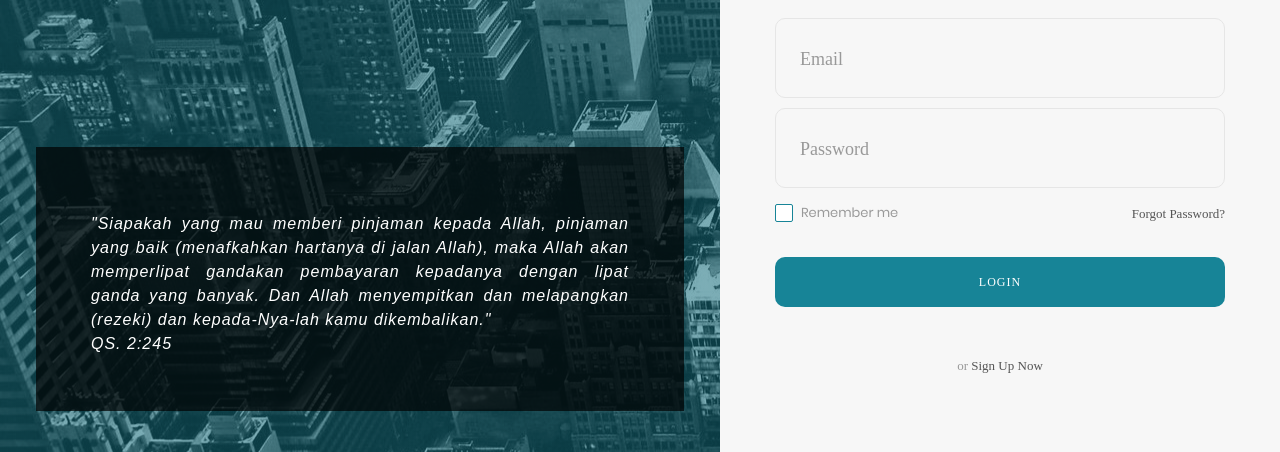
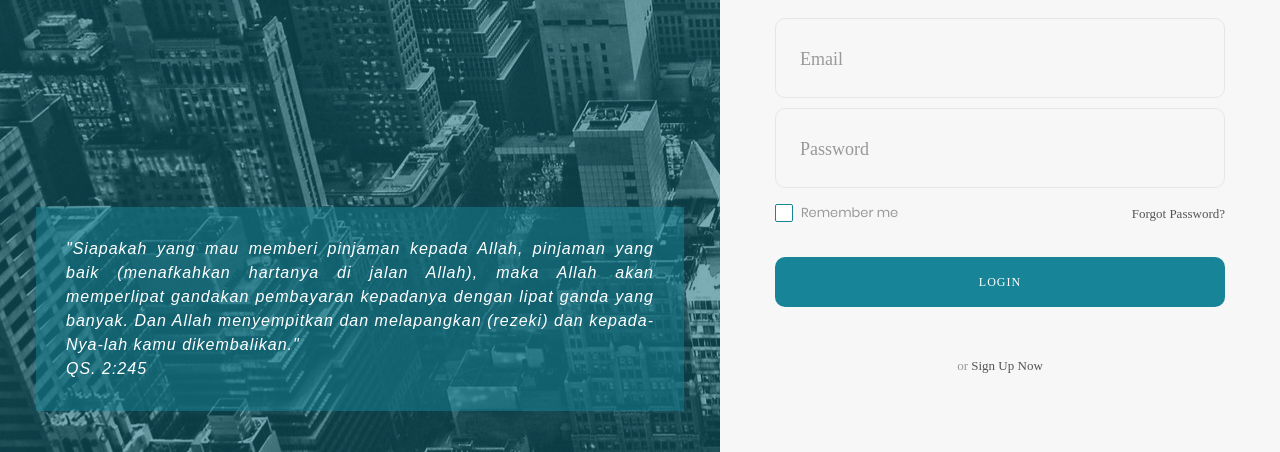
Before and after one commit to alamisharia/loginpage, a plain HTML site: page index.html in a window 1280 px wide. Shown: the part 361-813 px from the top of the page. Drawn offline with Linux system fonts and the light colour scheme; a web font is replaced by a local one.

Commit message:
Update index.html

```diff
--- a/index.html
+++ b/index.html
@@ -95,7 +95,7 @@
 				</form>
 
 				<div class="login100-more" style="background:linear-gradient(rgba(23,132,151,0.5), rgba(23,132,151,0.5)),url('images/logo-bg.jpg');">
-					<quote style="color:white;font-style: italic;position: absolute;bottom: 5%;left: 5%;right: 5%;letter-spacing: 1px;background: rgb(0, 0, 0);background: rgba(0, 0, 0, 0.7);text-align: justify;padding:65px 55px 55px 55px">"Siapakah yang mau memberi pinjaman kepada Allah, pinjaman yang baik (menafkahkan hartanya di jalan Allah), maka Allah akan memperlipat gandakan pembayaran kepadanya dengan lipat ganda yang banyak. Dan Allah menyempitkan dan melapangkan (rezeki) dan kepada-Nya-lah kamu dikembalikan."<br/>
+					<quote style="color:white;font-style: italic;position: absolute;bottom: 5%;left: 5%;right: 5%;letter-spacing: 1px;background: rgb(0, 0, 0);background: rgba(23,132,151,0.5);text-align: justify;padding:30px">"Siapakah yang mau memberi pinjaman kepada Allah, pinjaman yang baik (menafkahkan hartanya di jalan Allah), maka Allah akan memperlipat gandakan pembayaran kepadanya dengan lipat ganda yang banyak. Dan Allah menyempitkan dan melapangkan (rezeki) dan kepada-Nya-lah kamu dikembalikan."<br/>
 					QS. 2:245
 					</quote>
 				</div>
```
